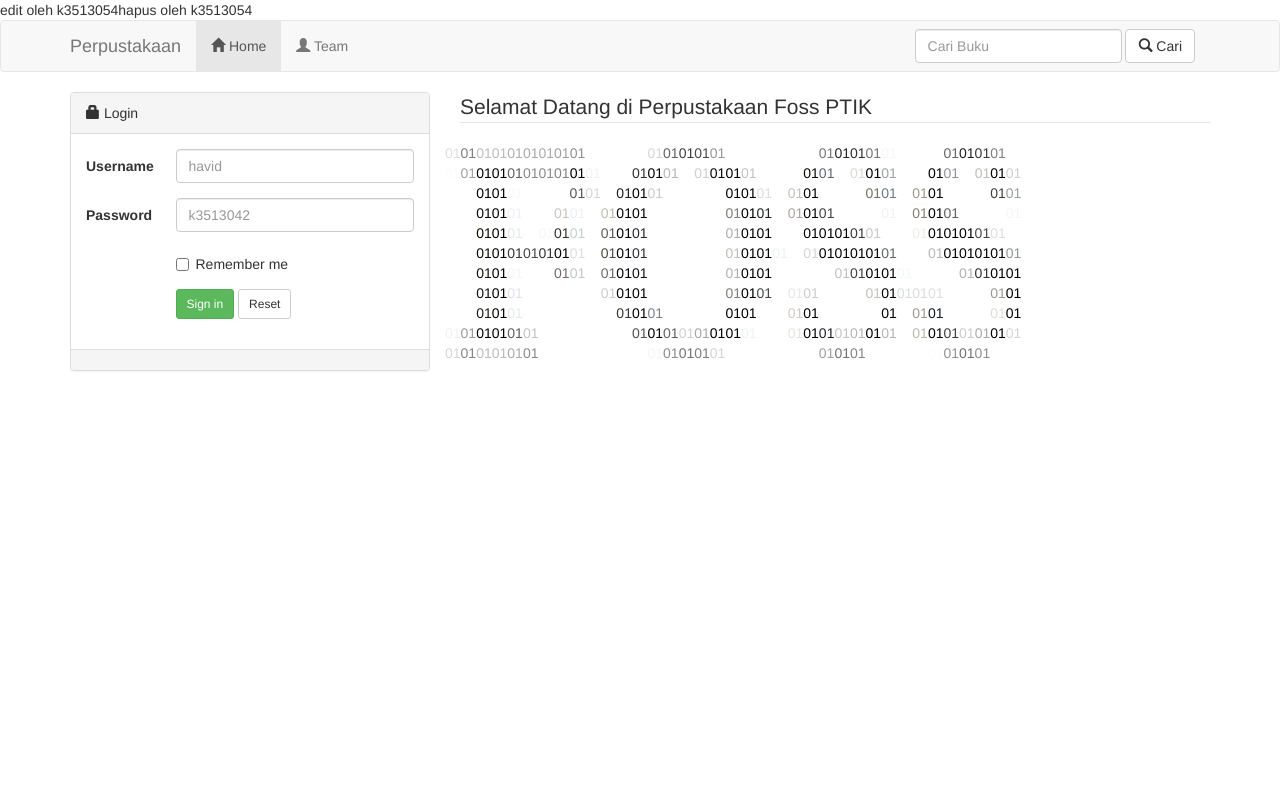
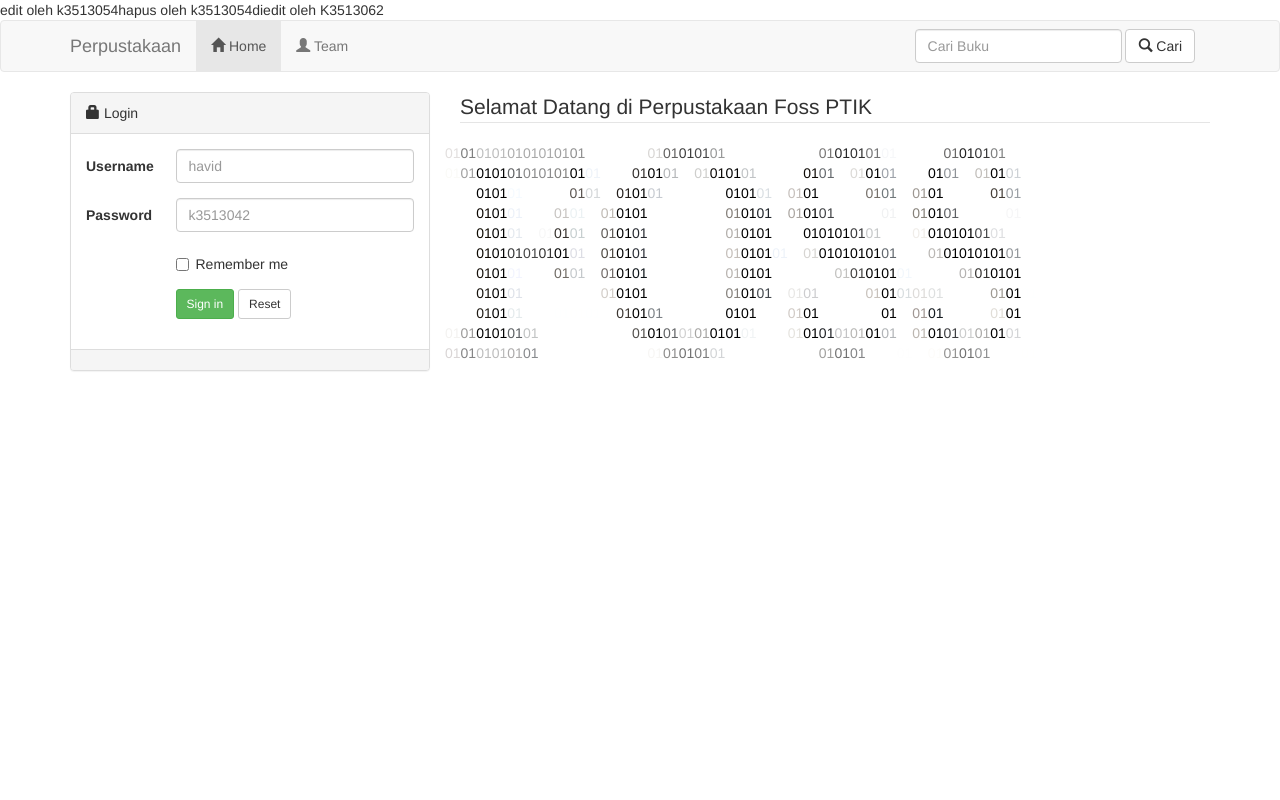
Before and after one commit to ranupw/k3513054, a CodeIgniter app: page /index.php/web/index in a window 1280 px wide. Run offline with CodeIgniter, Linux system fonts and the light colour scheme; some libraries are stand-ins or nearby versions.

Commit message:
Update index.php

```diff
--- a/Tugas Foss/index.php
+++ b/Tugas Foss/index.php
@@ -1,6 +1,7 @@
 <?
 	echo "edit oleh k3513054";
 	echo "hapus oleh k3513054";
+	echo "diedit oleh K3513062";
 ?>
 <?php
 //komentar1
```
